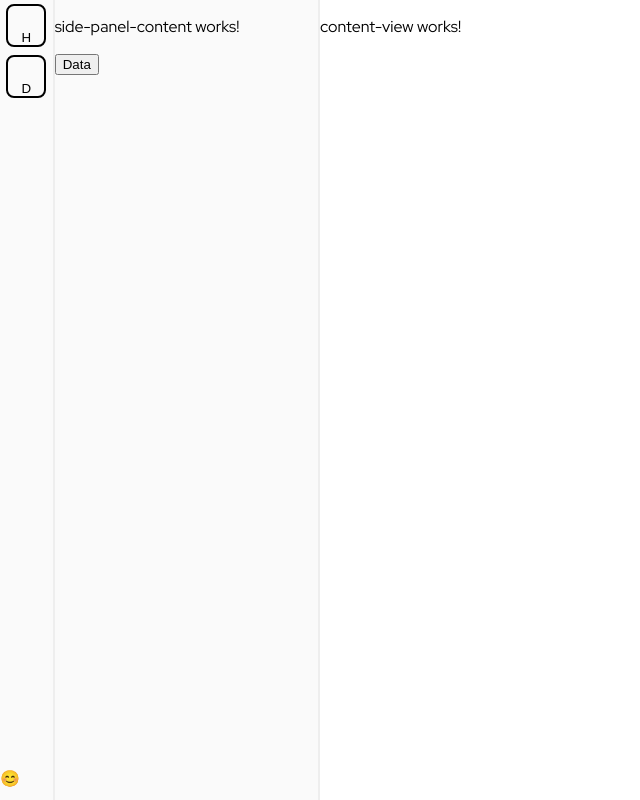
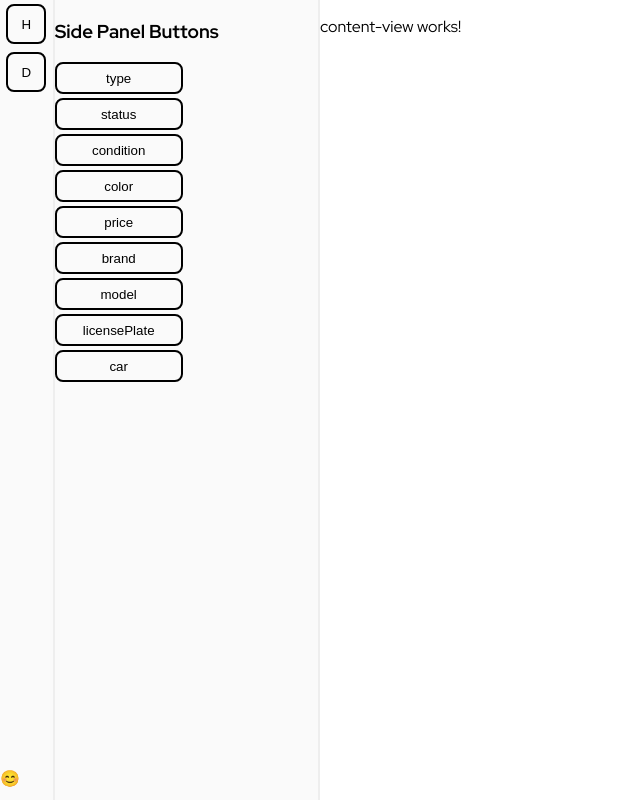
Before and after one commit to tbarracha/ang-car-dealership-dashboard-java-dotNet, an Angular app: page / in a window 1280 px wide. Shown: the whole page, without its empty margins (0-640 px from the left). Built offline with nearby package versions, Linux system fonts and the light colour scheme.

Commit message:
pretified data type buttons. Some endpoints still have errors on java side

```diff
--- a/src/app/app.component.scss
+++ b/src/app/app.component.scss
@@ -1,3 +1,5 @@
+@import '/src/variables.scss';
+
 .main-container {
     display: flex;
     height: 100vh;
--- a/src/app/components/entity-tables/entity-table-selector/entity-table-selector.component.html
+++ b/src/app/components/entity-tables/entity-table-selector/entity-table-selector.component.html
@@ -1,3 +1,3 @@
-<div *ngIf="vehicleComponent">
-    <button (click)="getVehicleData()"> {{ vehicleComponent }} </button>
+<div class="entity-table-selector-container center" *ngIf="dataTypeURL">
+    <button (click)="getData()"> {{ displayString }} </button>
 </div>
--- a/src/app/components/entity-tables/entity-table-selector/entity-table-selector.component.scss
+++ b/src/app/components/entity-tables/entity-table-selector/entity-table-selector.component.scss
@@ -0,0 +1,19 @@
+@import '/src/variables.scss';
+
+button {
+    background-color: $buttonColor;
+    border: 2px solid $buttonBorderColor;
+    border-radius: 8px;
+    width: 128px;
+    height: 32px;
+}
+
+button:hover {
+    background-color: $buttonColorHover // Lighten the background color on hover for feedback
+}
+
+.entity-table-selector-container {
+    margin-bottom: 4px;
+    align-items: center;     // Center items horizontally
+    justify-content: center; // Center items vertically
+}
--- a/src/app/components/entity-tables/entity-table-selector/entity-table-selector.component.ts
+++ b/src/app/components/entity-tables/entity-table-selector/entity-table-selector.component.ts
@@ -1,4 +1,4 @@
-import { Component } from '@angular/core';
+import { Component, Input } from '@angular/core';
 import { VehicleDataService as VehicleDataService } from 'src/app/services/vehicle-data.service';
 
 @Component({
@@ -8,24 +8,32 @@ import { VehicleDataService as VehicleDataService } from 'src/app/services/vehic
 })
 export class EntityTableSelectorComponent {
 
-  url: string | undefined;
-  vehicleComponent: string | undefined;
+  @Input() dataTypeURL: string | undefined;
+  displayString: string | undefined;
 
   constructor(private vehicleDataService: VehicleDataService)
   {
 
   }
 
-  setURL(url: string)
-  {
-    this.url = url;
-    const splitURL = url.split("/");
-    this.vehicleComponent = splitURL.at(splitURL.length - 1);
+  ngOnChanges(): void {
+    if (this.dataTypeURL != null) {
+      this.setURL(this.dataTypeURL);
+    }
   }
 
-  getVehicleData()
-  {
-    this.vehicleDataService.getBrands();
+  setURL(dataURL: string) {
+    this.dataTypeURL = dataURL;
+    const splitURL = dataURL.split("/");
+    this.displayString = splitURL[splitURL.length - 1]; // Use square brackets for array indexing
+    console.log("Display String: " + this.displayString);
   }
 
+  getData() {
+    if (this.dataTypeURL != null) {
+      const data = this.vehicleDataService.getVehicleData(this.dataTypeURL);
+    } else {
+      console.log("No Data! Data type is null!")
+    }
+  }
 }
--- a/src/app/components/side-panel-components/side-panel-content/side-panel-content.component.html
+++ b/src/app/components/side-panel-components/side-panel-content/side-panel-content.component.html
@@ -1,2 +1,6 @@
-<p>side-panel-content works!</p>
-<button (click)="getData()"> Data </button>
+<h3>Side Panel Buttons</h3>
+
+<!-- data type button list -->
+<div class="center" *ngFor="let dataTypeURL of getDataTypeURLs()">
+    <app-entity-table-selector [dataTypeURL]="dataTypeURL"></app-entity-table-selector>
+</div>
--- a/src/app/components/side-panel-components/side-panel-content/side-panel-content.component.ts
+++ b/src/app/components/side-panel-components/side-panel-content/side-panel-content.component.ts
@@ -1,4 +1,4 @@
-import { Component } from '@angular/core';
+import { Component, Input } from '@angular/core';
 import { VehicleDataService } from 'src/app/services/vehicle-data.service';
 
 @Component({
@@ -8,22 +8,11 @@ import { VehicleDataService } from 'src/app/services/vehicle-data.service';
 })
 export class SidePanelContentComponent {
 
-  dataType: string | undefined;
-
   constructor(private vehicleDataService: VehicleDataService) {
 
   }
 
-  setDataType(dataType: string) {
-    this.dataType = dataType;
-  }
-
-  getData() {
-    if (this.dataType != null) {
-      this.vehicleDataService.getVehicleData(this.dataType);
-    } else {
-      this.vehicleDataService.getBrands();
-      console.log("No Data Type to fetch. Data type is null!");
-    }
+  getDataTypeURLs() : string[] {
+    return Object.values(this.vehicleDataService.vehicleURLs);
   }
 }
--- a/src/app/components/side-panel-components/side-panel-header/side-panel-header.component.scss
+++ b/src/app/components/side-panel-components/side-panel-header/side-panel-header.component.scss
@@ -1,21 +1,19 @@
-$buttonColor: #00000000; // Use rgba to set transparent background
-$borderColor: #000; // Black border color
+@import '/src/variables.scss';
 
 button {
-    border: 2px solid $borderColor; // Add a 1px black border
+    border: 2px solid $buttonBorderColor; // Add a 1px black border
     border-radius: 8px;
     outline: 0;
     width: 40px;
-    height: auto;
+    height: 40px;
     padding: 0;
-    padding-top: 24px;
     margin-top: 4px;
     margin-bottom: 4px;
     background-color: $buttonColor;
 }
 
 button:hover {
-    background-color: #00000012; // Lighten the background color on hover for feedback
+    background-color: $buttonColorHover // Lighten the background color on hover for feedback
 }
 
 .button-vertical-list {
--- a/src/app/components/side-panel-components/side-panel/side-panel.component.html
+++ b/src/app/components/side-panel-components/side-panel/side-panel.component.html
@@ -1,4 +1,4 @@
-<div class="container">
+<div class="side-panel-container">
     <app-side-panel-header></app-side-panel-header>
     <app-side-panel-content></app-side-panel-content>
 </div>
--- a/src/app/components/side-panel-components/side-panel/side-panel.component.scss
+++ b/src/app/components/side-panel-components/side-panel/side-panel.component.scss
@@ -1,7 +1,6 @@
-$borderThickness: 2px;
-$borderColor: #eeeeee;
+@import '/src/variables.scss';
 
-.container {
+.side-panel-container {
     display: flex;
     flex-direction: row;
     height: 100%;
--- a/src/styles.scss
+++ b/src/styles.scss
@@ -1,4 +1,5 @@
 @import url('https://fonts.googleapis.com/css2?family=Red+Hat+Display:wght@400;500;700&display=swap');
+@import '/src/variables.scss';
 
 $red-hat-display: 'Red Hat Display', sans-serif;
 
--- /dev/null
+++ b/src/variables.scss
@@ -0,0 +1,9 @@
+
+// buttons
+$buttonColor: #00000000; // Use rgba to set transparent background
+$buttonColorHover: #00000012; // Use rgba to set transparent background
+$buttonBorderColor: #000; // Black border color
+
+// border
+$borderThickness: 2px;
+$borderColor: #eeeeee;
```
